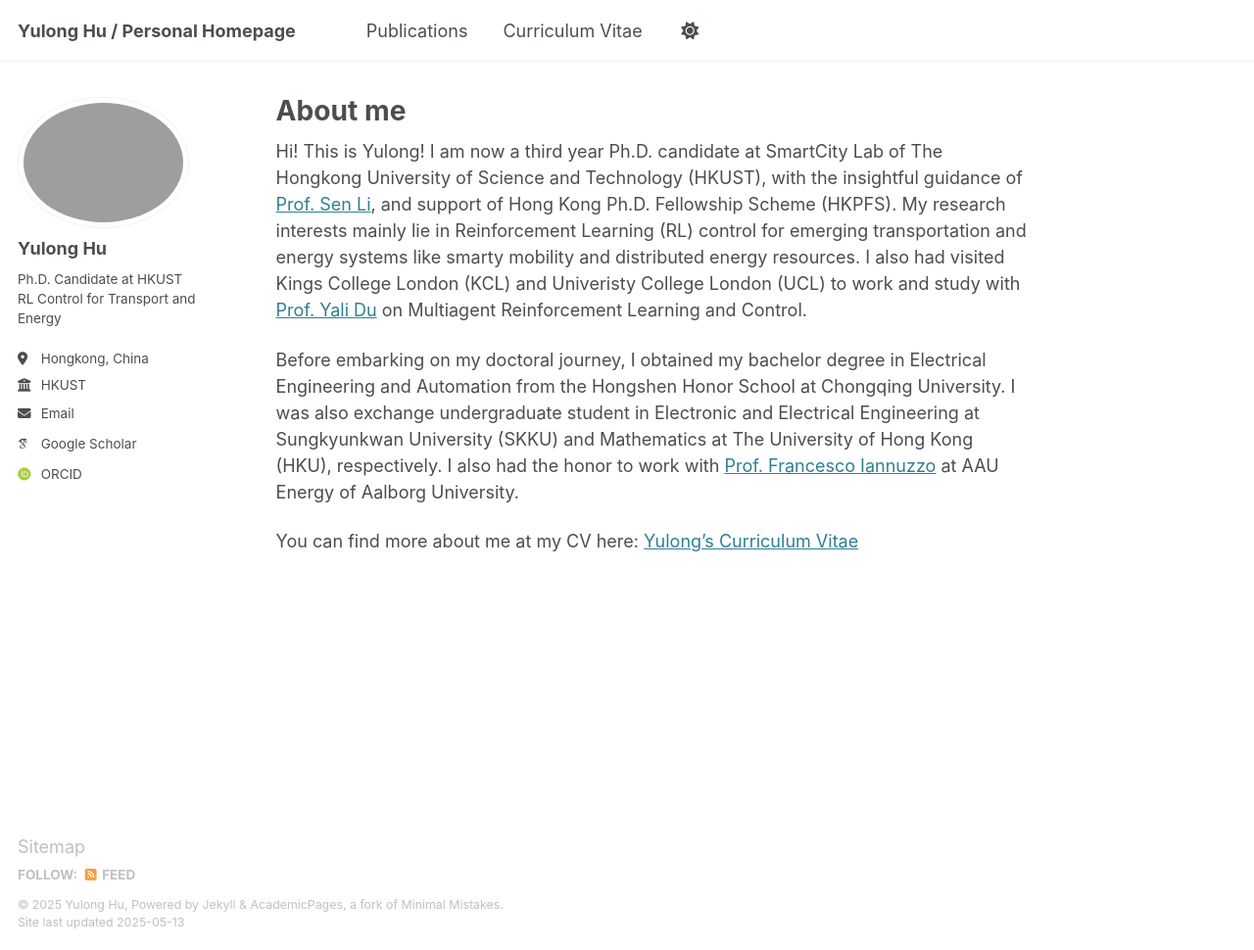
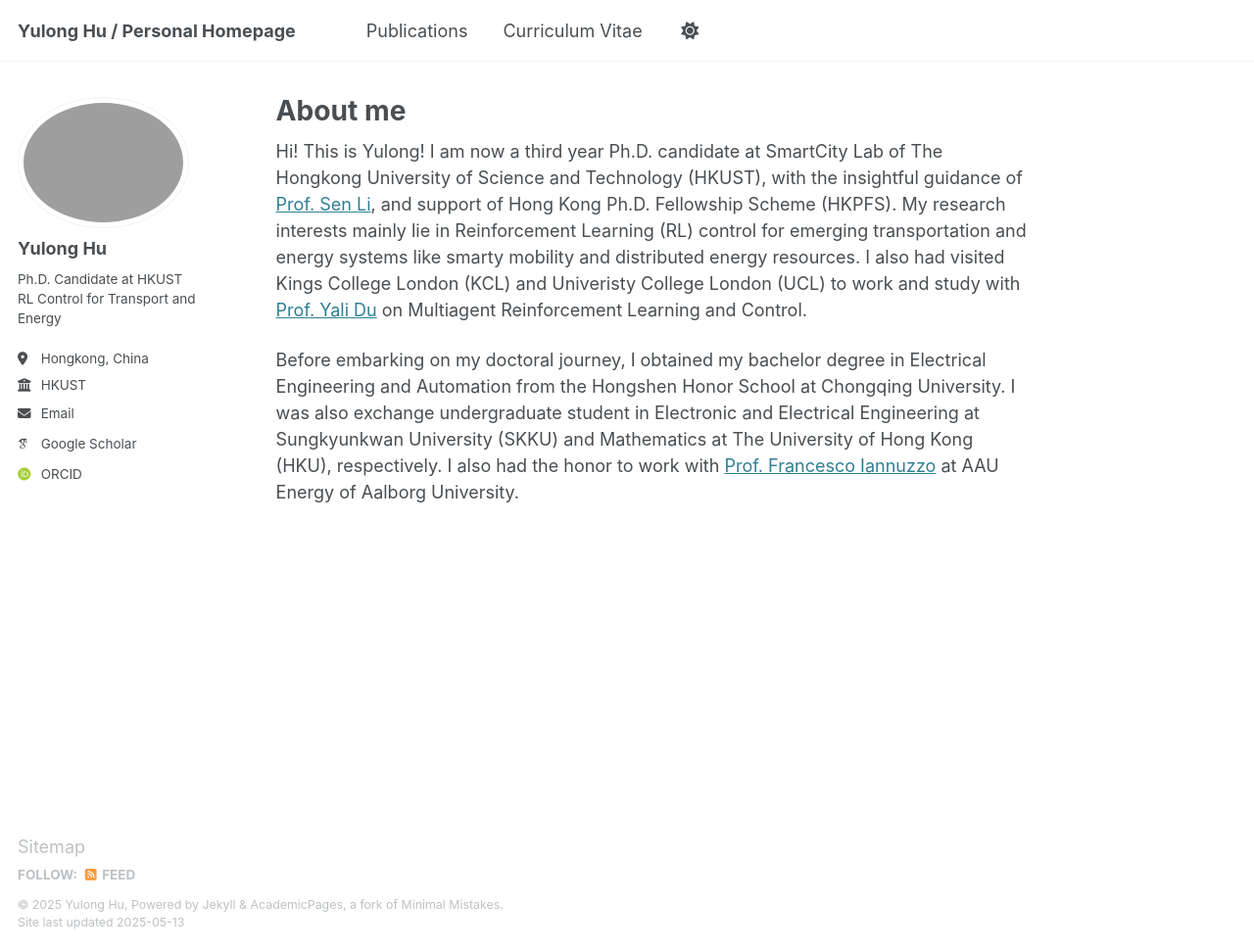
Before and after one commit to yulonghu2000/yulonghu2000.github.io, a Jekyll site: the page built from _pages/about.md, in a window 1280 px wide and 970 px high. Shown: the whole window at 98% size. Built offline with Jekyll 4.4.1, drawn with Linux system fonts in a browser that asks for light colours; some web fonts are replaced.

Commit message:
Update about.md

```diff
--- a/_pages/about.md
+++ b/_pages/about.md
@@ -10,5 +10,3 @@ redirect_from:
 Hi! This is Yulong! I am now a third year Ph.D. candidate at SmartCity Lab of The Hongkong University of Science and Technology (HKUST), with the insightful guidance of [Prof. Sen Li](https://seng.hkust.edu.hk/about/people/faculty/sen-li), and support of Hong Kong Ph.D. Fellowship Scheme (HKPFS). My research interests mainly lie in Reinforcement Learning (RL) control for emerging transportation and energy systems like smarty mobility and distributed energy resources. I also had visited Kings College London (KCL) and Univeristy College London (UCL) to work and study with [Prof. Yali Du](https://www.kcl.ac.uk/people/yali-du) on Multiagent Reinforcement Learning and Control.
 
 Before embarking on my doctoral journey, I obtained my bachelor degree in Electrical Engineering and Automation from the Hongshen Honor School at Chongqing University. I was also exchange undergraduate student in Electronic and Electrical Engineering at Sungkyunkwan University (SKKU) and Mathematics at The University of Hong Kong (HKU), respectively. I also had the honor to work with [Prof. Francesco Iannuzzo](https://vbn.aau.dk/en/persons/fia) at AAU Energy of Aalborg University.
-
-You can find more about me at my CV here: [Yulong's Curriculum Vitae](../assets/CV-Hu-Yulong.pdf)
```
